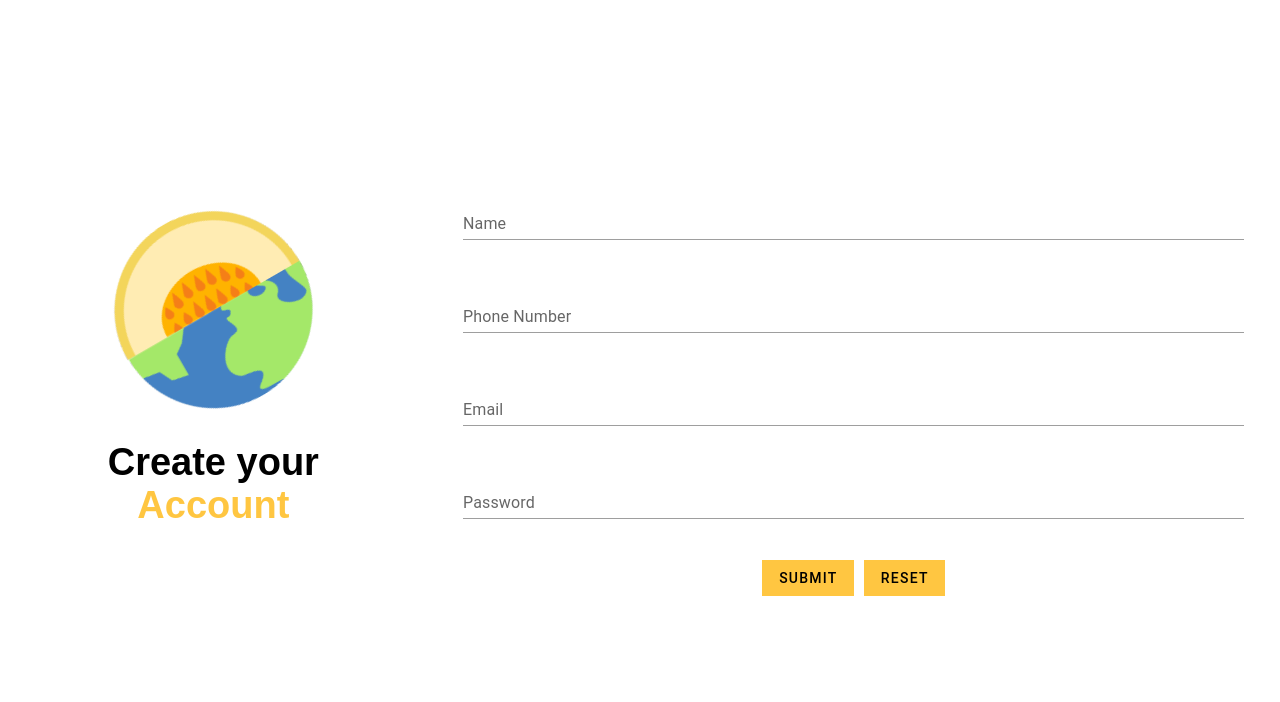
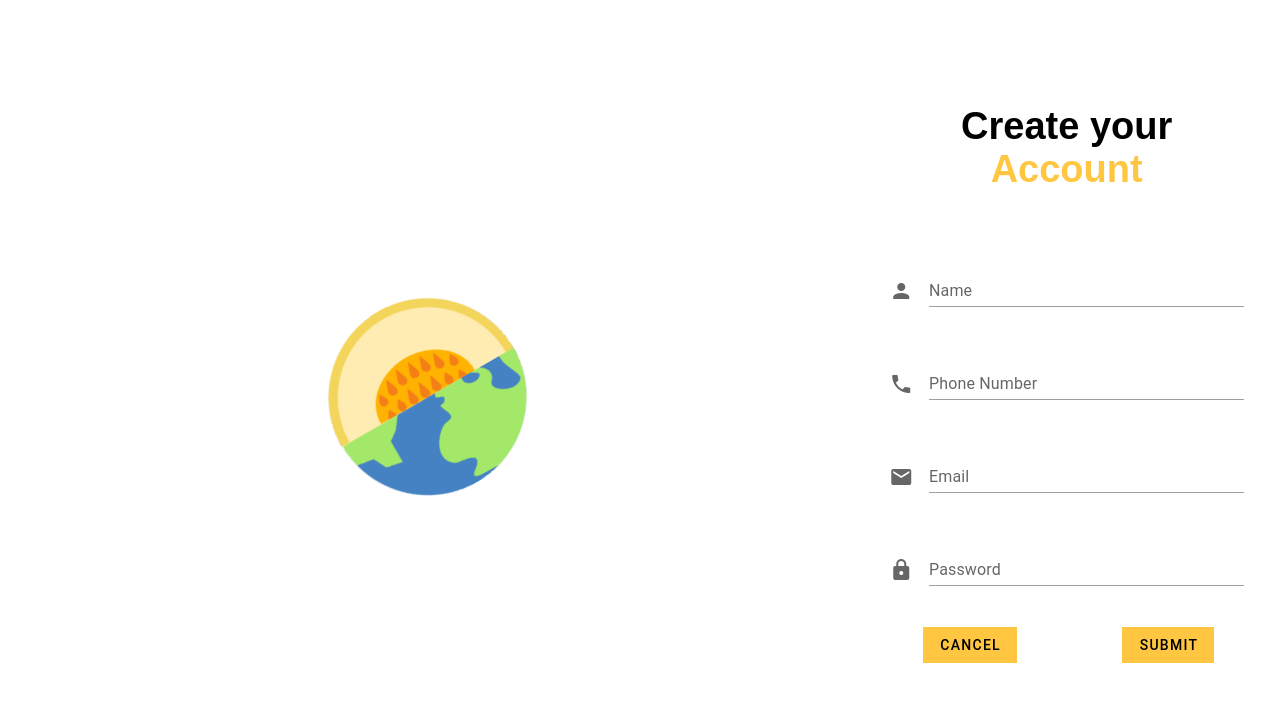
Before and after one commit to MiniDudi/UPX-III, a Vue app in the folder project/: page /register in a window 1280 px wide. Shown: the top 702 px of the page. Built offline with nearby package versions, Linux system fonts and the light colour scheme.

Commit message:
fix: styles in system

```diff
--- a/project/src/components/lateralBar.vue
+++ b/project/src/components/lateralBar.vue
@@ -43,7 +43,7 @@
             <v-divider></v-divider>
 
             <!-- Item da Organização -->
-            <v-list-item to="/organization" height="70" class="mb-3 mt-3" color="#ffb300" draggable="false">
+            <v-list-item to="/about" height="70" class="mb-3 mt-3" color="#ffb300" draggable="false">
                 <v-list-item-icon><v-icon>mdi-information-outline</v-icon></v-list-item-icon>
                 <v-list-item-content><v-list-item-title>About</v-list-item-title></v-list-item-content>
             </v-list-item>
--- a/project/src/router/index.js
+++ b/project/src/router/index.js
@@ -23,12 +23,12 @@ const routes = [
     ],
   },
   {
-    path: '/organization',
+    path: '/about',
     children: [
       {
-        path: '/organization',
-        name: 'organizationPage',
-        component: () => import('@/views/organization/organizationPage.vue'),
+        path: '/about',
+        name: 'aboutPage',
+        component: () => import('@/views/About.vue'),
       },
     ],
   },
--- a/project/src/views/Donations.vue
+++ b/project/src/views/Donations.vue
@@ -1,11 +1,9 @@
 <template>
     <v-col cols="12">
         <v-row no-gutters>
-            <v-row>
-                <v-col cols="12" justify="start" align="start">
-                    <p class="ml-10 mt-10 text-h2">Link Page</p>
-                </v-col>
-            </v-row>
+            <v-col cols="12">
+                <p class="ml-10 mt-10 text-h2">Link Page</p>
+            </v-col>
             <v-row no-gutters align="center" justify="center">
                 <v-col cols="5">
                     <v-row no-gutters align="center" justify="center" class="mt-15">
@@ -29,7 +27,7 @@
                         </v-col>
                     </v-row>
                 </v-col>
-                <v-col cols="1" align="center" justify="center">
+                <v-col cols="2" align="center" justify="center" class="">
                     <v-row no-gutters>
                         <v-col cols="12">
                             <v-btn color="#FFC641"><v-icon>mdi-relation-one-to-one</v-icon></v-btn>
@@ -51,7 +49,8 @@
                                 </v-row>
                                 <v-row no-gutters>
                                     <v-data-table-virtual class="table" :headers="donationHeader" item-value="name"
-                                        fixed-header :items="filteredDonations2" @click:row="selectedParticipant = item">
+                                        fixed-header :items="filteredDonations2"
+                                        @click:row="selectedParticipant = item">
                                     </v-data-table-virtual>
                                 </v-row>
                             </v-card>
@@ -76,14 +75,13 @@ export default {
                 { title: "id", aling: "start", key: "id" },
                 { title: "Title", aling: "center", key: "title" },
                 { title: "Qty.", aling: "center", key: "quantity" },
-                { title: "Conditions", aling: "end", key: "conditions" }
             ],
             donationsData: [
-                { id: 1, title: 'Clothes Donation', quantity: 10, conditions: 'New' },
-                { id: 2, title: 'Food Donation', quantity: 20, conditions: 'Non-perishable' },
-                { id: 3, title: 'Book Donation', quantity: 15, conditions: 'Good Condition' },
-                { id: 4, title: 'Toy Donation', quantity: 8, conditions: 'Unused' },
-                { id: 5, title: 'Electronics Donation', quantity: 5, conditions: 'Working' }
+                { id: 1, title: 'Clothes Donation', quantity: 10 },
+                { id: 2, title: 'Food Donation', quantity: 20 },
+                { id: 3, title: 'Book Donation', quantity: 15 },
+                { id: 4, title: 'Toy Donation', quantity: 8 },
+                { id: 5, title: 'Electronics Donation', quantity: 5 }
             ],
             donations: [],
             participants: [],
@@ -186,6 +184,10 @@ export default {
     overflow-y: auto;
 }
 
+.table {
+    padding: 5px 20px;
+}
+
 /* Padronizando os cards */
 v-card {
     margin-bottom: 10px;
--- a/project/src/views/Home.vue
+++ b/project/src/views/Home.vue
@@ -40,7 +40,7 @@ export default {
   },
   methods: {
     onCardClick() {
-      this.$router.push('/organization')
+      this.$router.push('/participantRegister')
     }
   }
 
--- a/project/src/views/donationRegister.vue
+++ b/project/src/views/donationRegister.vue
@@ -29,7 +29,7 @@
 
   <script>
   import { ref, onMounted } from 'vue';
-import { collection, getDocs } from 'firebase/firestore';
+  import { collection, getDocs, deleteDoc, doc } from 'firebase/firestore';
   import DonationModal from '@/components/donationModal.vue';
   import { db } from '../firebase/index';
 
@@ -43,6 +43,7 @@ export default {
             donations: [],
             selectedDonation: null,
             donationHeaders: [
+                { title: 'id', key: 'id' },
                 { title: 'Descrição', align: "center", key: 'description' },
                 { title: 'Quantidade', align: "center", key: 'quantity' },
                 { title: 'Condição', align: "center", key: 'condition' },
--- a/project/src/views/loginPage.vue
+++ b/project/src/views/loginPage.vue
@@ -48,7 +48,6 @@ import { ref } from 'vue';
 import AuthController from '@/controller/authController';
 
 const auth = new AuthController();
-
 
 export default {
     name: 'LoginPage',
--- a/project/src/views/participantRegister.vue
+++ b/project/src/views/participantRegister.vue
@@ -15,7 +15,8 @@
                         :items="participantData">
                         <template v-slot:item.actions="{ item }">
                             <v-row no-gutter justify="start" align="center">
-                                <v-btn @click="deleteItem(item)" color="blue" class="mr-3"><v-icon>mdi-pencil</v-icon></v-btn>
+                                <v-btn @click="deleteItem(item)" color="blue"
+                                    class="mr-3"><v-icon>mdi-pencil</v-icon></v-btn>
                                 <v-btn @click="deleteItem(item)" color="red"><v-icon>mdi-trash-can</v-icon></v-btn>
                             </v-row>
                         </template>
@@ -42,17 +43,18 @@ export default {
             participants: [],
             selectedParticipant: null,
             participantHeaders: [
+                { title: 'id', key: 'id' },
                 { title: 'Nome', key: 'name' },
                 { title: 'Email', key: 'email' },
                 { title: 'Telefone', key: 'phone' },
                 { title: '', align: "center", key: 'actions', width: '20%' }
             ],
             participantData: [
-                { name: 'João Silva', email: 'joao@example.com', phone: '123456789', actions: null },
-                { name: 'Maria Souza', email: 'maria@example.com', phone: '987654321', actions: null },
-                { name: 'Carlos Oliveira', email: 'carlos@example.com', phone: '555666777', actions: null },
-                { name: 'Ana Santos', email: 'ana@example.com', phone: '111222333', actions: null },
-                { name: 'Pedro Almeida', email: 'pedro@example.com', phone: '999888777', actions: null }
+                { id: '1', name: 'João Silva', email: 'joao@example.com', phone: '123456789', actions: null },
+                { id: '2', name: 'Maria Souza', email: 'maria@example.com', phone: '987654321', actions: null },
+                { id: '3', name: 'Carlos Oliveira', email: 'carlos@example.com', phone: '555666777', actions: null },
+                { id: '4', name: 'Ana Santos', email: 'ana@example.com', phone: '111222333', actions: null },
+                { id: '5', name: 'Pedro Almeida', email: 'pedro@example.com', phone: '999888777', actions: null }
             ]
         };
     },
--- a/project/src/views/registerPage.vue
+++ b/project/src/views/registerPage.vue
@@ -1,69 +1,52 @@
 <template>
     <v-row no-gutters align="center">
-      <!-- Seção de imagem e título -->
-      <v-col cols="4" align="center" justify="center">
+        <!-- Main image-->
+        <v-col cols="8" align="center" justify="center">
             <div ref="imageWrapper" class="melao-icone-wrapper">
-              <v-img class="melao-icone" width="200" alt="Vue logo" src="@/styles/novomelao.png" draggable="false" selectable="false" />
-          </div>
-
-          <div class="mb-16">
-              <br>
-              <span class="Titles mb-1">Create your</span>
-              <br>
-              <span class="cogniex"> Account</span>
+                <v-img class="melao-icone" width="200" alt="Vue logo" src="@/styles/novomelao.png" draggable="false"
+                    selectable="false" />
             </div>
         </v-col>
 
-      <!-- Seção de preenchimento dos campos -->
-      <v-col cols="8" align="center">
+        <!-- Text -->
+        <v-col cols="4" align="center">
+            <v-row no-gutters class="mb-16">
+                <v-col cols="12">
+                    <p class="Titles mt-1">Create your</p>
+                </v-col>
+                <v-col cols="12">
+                    <p class="cogniex"> Account</p>
+                </v-col>
+            </v-row>
+
+            <!-- Form -->
             <form @submit.prevent="submit" class="registration-form">
                 <v-list-item>
-                  <v-text-field
-                      clearable
-                      v-model="name"
-                      label="Name"
-                      style="color: #000000"
-                      variant="underlined"
-                      class="input-field"
-                  />
+                    <v-text-field clearable v-model="name" label="Name" style="color: #000000" variant="underlined"
+                        prepend-icon="mdi-account" class="input-field" />
                 </v-list-item>
                 <v-list-item>
-                  <v-text-field
-                      clearable
-                      v-model="phone"
-                      label="Phone Number"
-                      style="color: #000000"
-                      variant="underlined"
-                      class="input-field"
-                  />
+                    <v-text-field clearable v-model="phone" label="Phone Number" style="color: #000000"
+                        prepend-icon="mdi-phone" variant="underlined" class="input-field" />
                 </v-list-item>
                 <v-list-item>
-                  <v-text-field
-                      clearable
-                      v-model="email"
-                      label="Email"
-                      style="color: #000000"
-                      variant="underlined"
-                      class="input-field"
-                  />
+                    <v-text-field clearable v-model="email" label="Email" style="color: #000000" variant="underlined"
+                        prepend-icon="mdi-email" class="input-field" />
                 </v-list-item>
                 <v-list-item>
-                  <v-text-field
-                      clearable
-                      v-model="password"
-                      label="Password"
-                      style="color: #000000"
-                      variant="underlined"
-                      class="input-field"
-                      type="password"
-                  />
+                    <v-text-field clearable v-model="password" label="Password" style="color: #000000"
+                        prepend-icon="mdi-lock" variant="underlined" class="input-field" type="password" />
                 </v-list-item>
 
-              <!-- Seção dos botões -->
+                <!-- Buttons -->
                 <v-row no-gutters class="mb-9">
-                  <v-col align="center">
-                      <v-btn @click="submit" elevation="0" rounded="0" color="#FFC641" style="color: #000000; margin-right: 10px;">Submit</v-btn>
-                      <v-btn @click="reset" elevation="0" rounded="0" color="#FFC641" style="color: #000000;">Reset</v-btn>
+                    <v-col cols="6" align="center">
+                        <v-btn @click="loginReturn()" elevation="0" rounded="0" color="#FFC641"
+                            style="color: #000000;">Cancel</v-btn>
+                    </v-col>
+                    <v-col cols="6" align="center">
+                        <v-btn @click="submit" elevation="0" rounded="0" color="#FFC641"
+                            style="color: #000000; margin-left: 10px;">Submit</v-btn>
                     </v-col>
                 </v-row>
             </form>
@@ -111,6 +94,9 @@ export default {
             this.phone = '';
             this.email = '';
             this.password = '';
+        },
+        loginReturn() {
+            this.$router.push({ path: '/' })
         }
 
     }
@@ -165,6 +151,7 @@ export default {
 }
 
 .registration-form {
-  margin: 20px; /* Adicionando margem para dar espaço ao redor da forma */
+    margin: 20px;
+    /* Adicionando margem para dar espaço ao redor da forma */
 }
 </style>
--- a/project/src/views/settingsPage.vue
+++ b/project/src/views/settingsPage.vue
@@ -1,91 +1,102 @@
 <template>
-    <v-container>
-        <v-row justify="space-between" align="center" class="header">
-            <v-col cols="6">
-                <div class="title">Settings & Profile</div>
+    <v-col cols="12">
+        <v-row no-gutters>
+            <v-col cols="6" justify="start" align="start">
+                <p class="ml-10 mt-10 text-h2">Settings & Profile</p>
             </v-col>
-            <v-col cols="6" class="logout-btn" align="end">
-                <v-btn @click="logout" color="red" elevation="3" append-icon="mdi-logout">Logout</v-btn>
+            <v-col class="logout-btn" align="end" justify="end">
+                <v-btn @click="logout" class="mr-10 mt-15" color="red" elevation="3"
+                    append-icon="mdi-logout">Logout</v-btn>
             </v-col>
         </v-row>
-
-        <v-row class="content" justify="center" align="center">
-            <!-- Card com campos de e-mail e senha à esquerda -->
-            <v-col cols="6">
-                <v-card elevation="3" class="info-card">
+        <v-row no-gutters align="center" justify="center" class="mt-15">
+            <v-col cols="7">
+                <v-card elevation="3" class="info-card ml-10 mr-10" id="card1" align="center" justify="center" ref="card1">
                     <v-card-title class="section-title">User Information</v-card-title>
-                    <v-card-text>
-                        <v-row align="center" justify="center">
+                    <v-card-text align="center" justify="center">
+                        <v-row no-gutters>
                             <v-col cols="12">
-                                <v-text-field
-                                    v-model="email"
-                                    label="Email"
-                                    clearable
-                                    outlined
-                                    prepend-icon="mdi-email"
-                                />
+                                <v-text-field v-model="email" label="Email" clearable outlined
+                                    prepend-icon="mdi-email" />
                             </v-col>
                             <v-col cols="12" class="mt-3">
-                                <v-text-field
-                                    v-model="password"
-                                    label="Password"
-                                    type="password"
-                                    clearable
-                                    outlined
-                                    prepend-icon="mdi-lock"
-                                />
+                                <v-text-field v-model="password" label="Password" type="password" clearable outlined
+                                    prepend-icon="mdi-lock" />
                             </v-col>
+                        </v-row>
+                        <v-row no-gutters align="center" justify="center">
+                            <v-btn class="mb-1 mt-1" elevation="3" color="green">Salvar</v-btn>
                         </v-row>
                     </v-card-text>
                 </v-card>
             </v-col>
 
-            <!-- Card com avatar à direita -->
-            <v-col cols="6" align="center">
-                <v-card elevation="3" class="avatar-card">
+            <v-col cols="5" align="center">
+                <v-card elevation="3" class="avatar-card" align="center" justify="center" :style="{ height: `${card1Height}px` }">
                     <v-card-title class="section-title">Profile Picture</v-card-title>
-                    <v-card-text align="center">
-                        <v-avatar size="150" color="transparent" elevation="3">
-                            <v-img
-                                src="@/styles/novomelao.png"
-                                alt="User Avatar"
-                                aspect-ratio="1"
-                                class="avatar-image"
-                            />
-                        </v-avatar>
-                    </v-card-text>
+                    <v-col cols="12">
+                        <v-row no-gutters align="center" justify="center">
+                            <v-avatar size="150" color="transparent" elevation="3">
+                                <v-img src="@/styles/novomelao.png" alt="User Avatar" aspect-ratio="1"
+                                    class="avatar-image" />
+                            </v-avatar>
+                        </v-row>
+                    </v-col>
                 </v-card>
             </v-col>
         </v-row>
-    </v-container>
+    </v-col>
 </template>
 
 <script>
-import { ref } from 'vue';
+import { ref, onMounted, watch } from 'vue';
 
 export default {
     name: 'SettingsPage',
     setup() {
-        // Dados do usuário logado - esses valores devem ser obtidos de uma API ou armazenamento local
         const email = ref('user@example.com');
         const password = ref('********');
+        const card1Height = ref(0);
 
         const logout = () => {
-            // Adicionar lógica de logout aqui, como limpar a sessão e redirecionar para a página de login
             this.$router.push('/login');
         };
+
+        onMounted(() => {
+            // Update card1Height on mount
+            updateCardHeight();
+        });
+
+        const updateCardHeight = () => {
+            const card1 = document.getElementById('card1');
+            if (card1) {
+                card1Height.value = card1.offsetHeight;
+            }
+        };
+
+        // Watch for changes in email and password to update height if necessary
+        watch([email, password], () => {
+            updateCardHeight();
+        });
 
         return {
             email,
             password,
             logout,
+            card1Height,
+            updateCardHeight
         };
     },
+
+    data() {
+        return {
+
+        }
+    }
 };
 </script>
 
 <style scoped>
-/* Estilo para o título centralizado */
 .title {
     font-family: "Rubik", sans-serif;
     font-size: 24px;
@@ -95,12 +106,6 @@ export default {
     padding-left: 15px;
 }
 
-/* Estilo para o botão de logout */
-.logout-btn {
-    text-align: right;
-}
-
-/* Estilo para os títulos de seção */
 .section-title {
     font-family: "Rubik", sans-serif;
     font-size: 18px;
@@ -108,15 +113,7 @@ export default {
     color: #FFC641;
 }
 
-/* Estilo para os cards */
-.info-card, .avatar-card {
-    width: 100%;
-    margin: 20px 10px;
-    padding: 10px;
-}
-
-/* Estilo para a imagem de avatar */
-.avatar-image {
-    border-radius: 50%;
+.avatar-card {
+    transition: height 0.3s ease;
 }
 </style>
```
Also changed, not shown: project/src/views/About.vue (renamed from project/src/views/organization/organizationPage.vue). Lines whose indentation alone changed are shown as unchanged.
